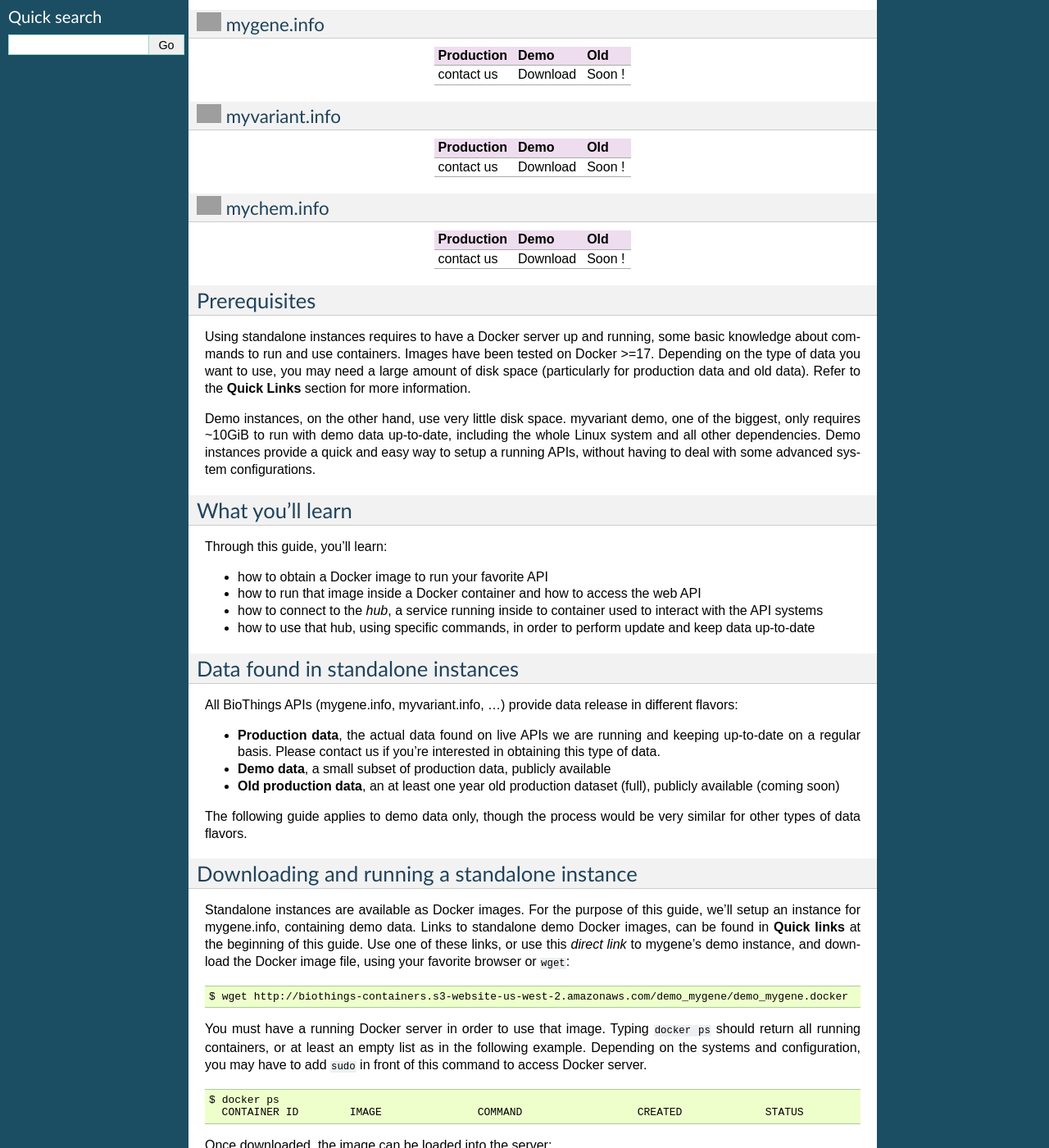
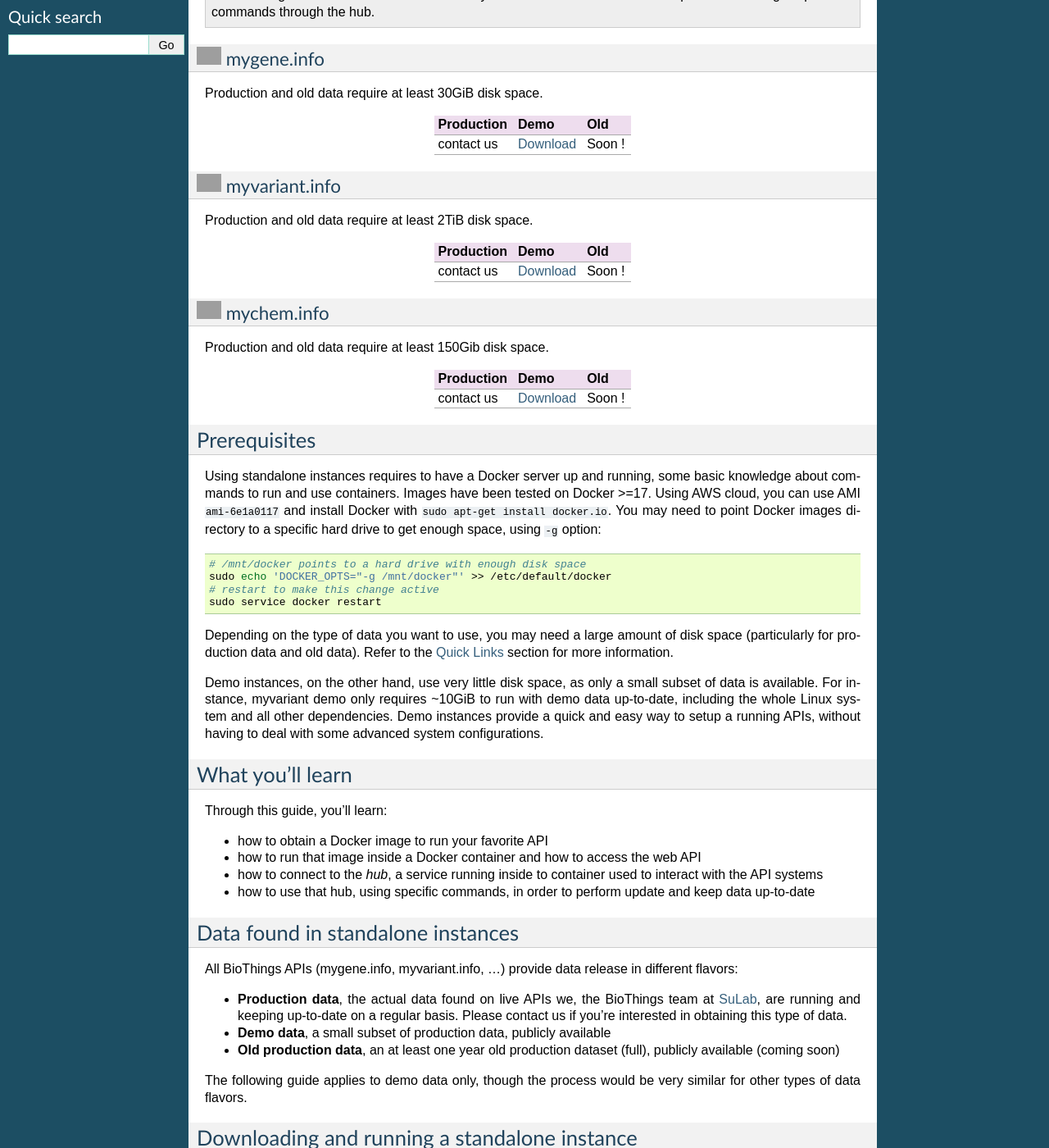
Before and after one commit to biothings/biothings.api, a Sphinx documentation site: the page built from docs/doc/standalone.rst, in a window 1280 px wide and 1400 px high, scrolled down 408 px. Shown: the whole window at 82% size. Built offline with Sphinx 7.4.7, drawn with Linux system fonts in a browser that asks for light colours; some of the changed text lies outside the part shown; grey boxes are pictures that could not be loaded.

Commit message:
done standalone instance documentation

```diff
--- a/docs/doc/standalone.rst
+++ b/docs/doc/standalone.rst
@@ -7,8 +7,10 @@
 that can easily be maintained and kept up-to-date. The idea is, for any user, to be able to run
 her own APIs locally, fulfulling differents needs:
 
-* keep all APIs requests private and on local to your own server
+* keep all APIs requests private and local to your own server
 * enriching existing and publicly available data found on our APIs with some private data
+* run API on your own architecture to perform heavy queries that would sometimes be throttled out from
+  online services
 
 ***********
 Quick Links
@@ -20,54 +22,74 @@
 .. note:: images don't contain data but are ready to download and maintain data up-to-date
           running simple commands through the hub.
 
-
 |mygenelogo| mygene.info
 ^^^^^^^^^^^^^^^^^^^^^^^^
 .. |mygenelogo| image:: http://biothings.io/assets/img/icons/mygene.png
    :width: 30 px
 
+Production and old data require at least 30GiB disk space.
+
 +------------+------------+------------+
 | Production | Demo       | Old        |
 +============+============+============+
-| contact us | Download   | Soon !     |
+| contact us | Download__ | Soon !     |
 +------------+------------+------------+
+
+.. __: http://biothings-containers.s3-website-us-west-2.amazonaws.com/demo_mygene/demo_mygene.docker
 
 |myvariantlogo| myvariant.info
 ^^^^^^^^^^^^^^^^^^^^^^^^^^^^^^
 .. |myvariantlogo| image:: http://biothings.io/assets/img/icons/myvariant.png
    :width: 30 px
 
+Production and old data require at least 2TiB disk space.
 
 +------------+------------+------------+
 | Production | Demo       | Old        |
 +============+============+============+
-| contact us | Download   | Soon !     |
+| contact us | Download__ | Soon !     |
 +------------+------------+------------+
+
+.. __: http://biothings-containers.s3-website-us-west-2.amazonaws.com/demo_myvariant/demo_myvariant.docker
 
 |mychemlogo| mychem.info
 ^^^^^^^^^^^^^^^^^^^^^^^^
 .. |mychemlogo| image:: http://biothings.io/assets/img/icons/mychem.png
    :width: 30 px
 
+Production and old data require at least 150Gib disk space.
+
 +------------+------------+------------+
 | Production | Demo       | Old        |
 +============+============+============+
-| contact us | Download   | Soon !     |
+| contact us | Download__ | Soon !     |
 +------------+------------+------------+
+
+.. __: http://biothings-containers.s3-website-us-west-2.amazonaws.com/demo_mychem/demo_mychem.docker
 
 *************
 Prerequisites
 *************
 
 Using standalone instances requires to have a Docker server up and running, some basic knowledge
-about commands to run and use containers. Images have been tested on Docker >=17. Depending on
-the type of data you want to use, you may need a large amount of disk space (particularly for
-production data and old data). Refer to the **Quick Links** section for more information.
+about commands to run and use containers. Images have been tested on Docker >=17. Using AWS cloud,
+you can use AMI ``ami-6e1a0117`` and install Docker with ``sudo apt-get install docker.io``. You may
+need to point Docker images directory to a specific hard drive to get enough space, using ``-g`` option:
 
-Demo instances, on the other hand, use very little disk space. myvariant demo, one of the biggest, only
-requires ~10GiB to run with demo data up-to-date, including the whole Linux system and all other dependencies.
-Demo instances provide a quick and easy way to setup a running APIs, without having to deal with some advanced
-system configurations.
+.. code:: bash
+
+  # /mnt/docker points to a hard drive with enough disk space
+  sudo echo 'DOCKER_OPTS="-g /mnt/docker"' >> /etc/default/docker
+  # restart to make this change active
+  sudo service docker restart
+
+Depending on the type of data you want to use, you may need a large amount of disk space (particularly for
+production data and old data). Refer to the `Quick Links`_ section for more information.
+
+Demo instances, on the other hand, use very little disk space, as only a small subset of data is available.
+For instance, myvariant demo only requires ~10GiB to run with demo data up-to-date, including the whole Linux
+system and all other dependencies. Demo instances provide a quick and easy way to setup a running APIs,
+without having to deal with some advanced system configurations.
 
 *****************
 What you'll learn
@@ -86,7 +108,7 @@
 
 All BioThings APIs (mygene.info, myvariant.info, ...) provide data release in different flavors:
 
-* **Production data**, the actual data found on live APIs we are running and keeping up-to-date on a regular basis.
+* **Production data**, the actual data found on live APIs we, the BioThings team at `SuLab <http://sulab.org>`_, are running and keeping up-to-date on a regular basis.
   Please contact us if you're interested in obtaining this type of data.
 * **Demo data**, a small subset of production data, publicly available
 * **Old production data**, an at least one year old production dataset (full), publicly available (coming soon)
@@ -98,10 +120,10 @@
 Downloading and running a standalone instance
 *********************************************
 
-Standalone instances are available as Docker images. For the purpose of this guide, we'll setup an instance for mygene.info,
-containing demo data. Links to standalone demo Docker images, can be found in **Quick links** at the beginning of this guide.
-Use one of these links, or use this `direct link` to mygene's demo instance, and download the Docker image file, using your
-favorite browser or ``wget``:
+Standalone instances are available as Docker images. For the purpose of this guide, we'll setup an instance running mygene API,
+containing demo data. Links to standalone demo Docker images, can be found in `Quick links`_ at the beginning of this guide.
+Use one of these links, or use this `direct link <http://biothings-containers.s3-website-us-west-2.amazonaws.com/demo_mygene/demo_mygene.docker>`_
+to mygene's demo instance, and download the Docker image file, using your favorite browser or ``wget``:
 
 .. code:: bash
 
@@ -130,21 +152,28 @@
 
 A standalone instance is a pre-configured system containing several parts. BioThings hub is the system used to interact
 with BioThings backend and perform operations such as downloading data and create/update ElasticSearch indices. Those
-indices are used by BioThings web system to serve data to end-users. The hub can be accessed through a standard
+indices are used by the actual BioThings web API system to serve data to end-users. The hub can be accessed through a standard
 SSH connection or through REST API calls. In this guide, we'll use the SSH server.
 
 A BioThings instance expose several services on different ports:
-* 80: BioThings web API port
-* 7022: BioThings hub SSH port
-* 7080: BioThings hub REST API port
-* 9200: ElasticSearch port
+
+* **80**: BioThings web API port
+* **7022**: BioThings hub SSH port
+* **7080**: BioThings hub REST API port
+* **9200**: ElasticSearch port
 
 We will map and expose those ports to the host server using option ``-p`` so we can access BioThings services without
-having to enter the container (eg. hub ssh port here will accessible using port 19022). Also, instance will store
+having to enter the container (eg. hub ssh port here will accessible using port 19022).
 
 .. code:: bash
 
   $ docker run --name demo_mygene -p 19080:80 -p 19200:9200 -p 19022:7022 -p 19090:7080 -d demo_mygene
+
+.. note:: Instance will store ElasticSearch data in `/var/lib/elasticsearch/` directory, and downloaded data and logs
+          in ``/data/`` directory. Those two locations could require extra disk space, if needed Docker option ``-v``
+          can be used to mount a directory from the host, inside the container. Please refer to Docker documnentation.
+
+.. _services:
 
 Let's enter the container to check everything is running fine. Services may take a while, up to 1 min, before fully started.
 If some services are missing, the troubleshooting section may help.
@@ -234,6 +263,8 @@
 
 We're now connected to the hub, inside a python shell where the application is actually running. Let's see what commands are available:
 
+.. warning:: the hub console, though accessed through SSH, is **not** a Linux shell (such as `bash`), it's a python interpreter shell.
+
 .. code:: bash
 
   hub> help()
@@ -253,18 +284,18 @@
 
 * ``versions()`` will display all available data build versions we can download to populate the API
 * ``check()`` will return whether a more recent version is available online
-* ``info()`` will display current local API version, and information about the latest avaiable online
+* ``info()`` will display current local API version, and information about the latest available online
 * ``download()`` will download the data compatible with current local version (but without populating the ElasticSearch index)
 * ``apply()`` will use local data previously downloaded to populate the index
-* ``step_update()`` will bring data the next one (one step in versions) compatible with current local version
-* ``update()`` will bring data to the latest available online (using a combination of download and apply calls)
+* ``step_update()`` will bring data release to the next one (one step in versions), compatible with current local version
+* ``update()`` will bring data to the latest available online (using a combination of ``download`` and ``apply`` calls)
 
-.. note:: ``update()`` is the fastest, easiest and preferred way to update the API. download/apply/step_update are available
+.. note:: ``update()`` is the fastest, easiest and preferred way to update the API. ``download``, ``apply``, ``step_update`` are available
           when it's necessary to bring the API data to a specific version (not the latest one), are considered more advanced,
           and won't be covered in this guide.
 
 .. note:: because the hub console is actually a python interpreter, we call the commands using parenthesis, just like functions
-          or method. We can also pass arguments when necessary, just like standard python (it **is** python...)
+          or methods. We can also pass arguments when necessary, just like standard python (remember: it **is** python...)
 
 .. note:: after each command is typed, we need to press "enter" to get either its status (still running) or the result
 
@@ -466,7 +497,7 @@
 ***********************************
 
 Some APIs use more than one ElasticSearch index to run. For instance, myvariant.info uses one index for hg19 assembly, and one index
-for hg38 assembly. With such APIs, the available commands contain a suffix showing which index (thus, which data release) they relate.
+for hg38 assembly. With such APIs, the available commands contain a suffix showing which index (thus, which data release) they relate to.
 Here's the output of ``help()`` from myvariant's standalone instance:
 
 .. code:: bash
@@ -503,12 +534,13 @@
 data release. But things can still go wrong...
 
 First make sure all services are running. Enter the container and type ``netstat -tnlp``, you should see
-services running on ports (at least) 80, 7080, 7022, 9200. If services running on ports 7080 or 7022 aren't running,
-it means the hub has started. If you just started the instance, wait a little more as services may take a while before
+services running on ports (see usual running `services`_). If services running on ports 7080 or 7022 aren't running,
+it means the hub has not started. If you just started the instance, wait a little more as services may take a while before
 they're fully started and ready.
 
-If after ~1min, you still don't see the hub running, log to user ``biothings`` and check the starting sequence. Note: hub is running
-in a tmux session:
+If after ~1 min, you still don't see the hub running, log to user ``biothings`` and check the starting sequence.
+
+.. note:: hub is running in a tmux session, under user ``biothings``
 
 .. code:: bash
 
@@ -523,15 +555,16 @@
   start
 
 You should see something looking like this above. If not, you should see the actual error, and depending on the error, you may be able to
-fix it (not enough disk space, etc...).
+fix it (not enough disk space, etc...). The hub can be started again using ``python -m biothings.bin.autohub`` from within the application
+directory (in our case, ``/home/biothings/mygene.info/src/``)
 
-.. note:: press Control-B then D to dettach tmux session and let the hub running in background.
+.. note:: press Control-B then D to dettach the tmux session and let the hub running in background.
 
-Logs are available in ``/data/data/mygene.info/logs/``. You can have a look at:
+Logs are available in ``/data/mygene.info/logs/``. You can have a look at:
 
 * ``dump_*.log`` files for logs about data download
 * ``upload_*.log`` files for logs about index update in general (full/incremental)
 * ``sync_*.log`` files for logs about incremental update only
 * and ``hub_*.log`` files for general logs about the hub process
 
-Finally, you can report and request for help, by reaching us as help@biothings.io.
+Finally, you can report issues and request for help, by reaching us as help@biothings.io.
```
Also changed, not shown: other parts of docs/doc/standalone.rst (+8 -8 lines).
